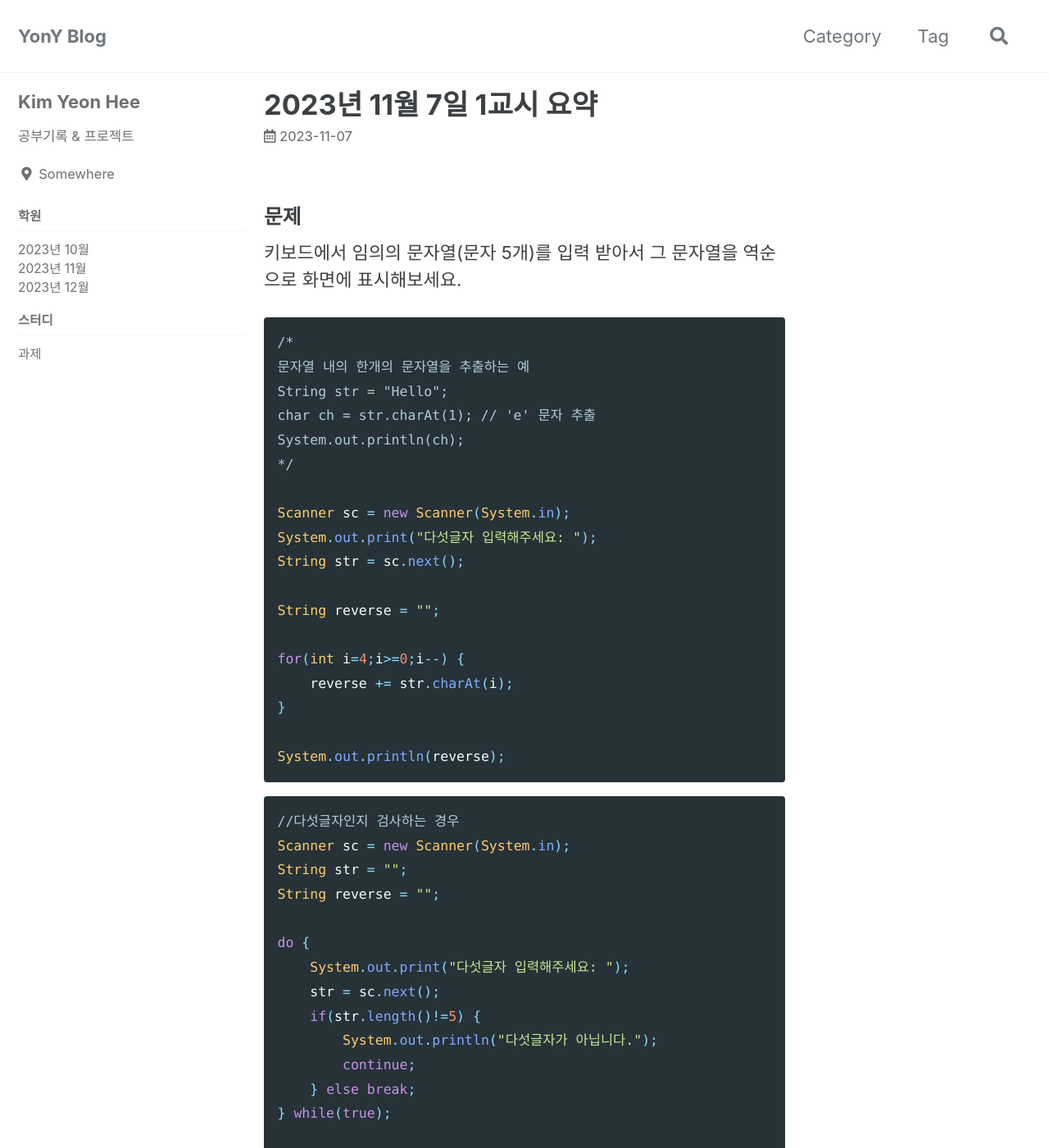
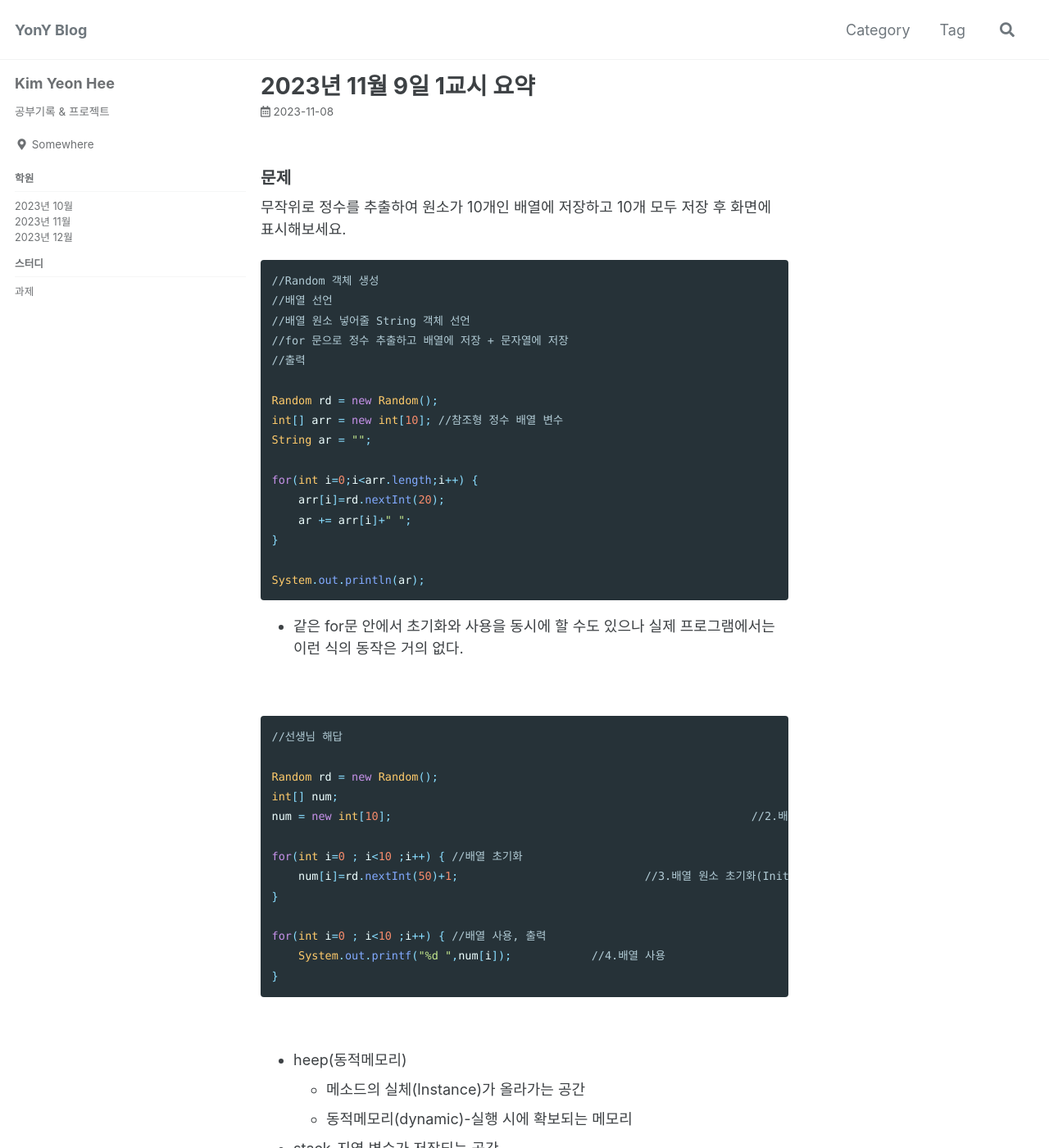
Before and after one commit to YonY-K/YonY-K.github.io, a Jekyll site: the page built from school/2311_school/_posts/2023-11-08/2023-11-08-1period.md, in a window 1280 px wide and 1400 px high. Shown: the whole window at 82% size. Built offline with Jekyll 4.4.1, drawn with Linux system fonts in a browser that asks for light colours; cached includes are drawn as plain includes; some of the changed text lies outside the part shown.

Commit message:
font modify

````diff
--- a/_sass/minimal-mistakes/_reset.scss
+++ b/_sass/minimal-mistakes/_reset.scss
@@ -11,15 +11,15 @@ html {
   font-size: 16px;
 
   @include breakpoint($medium) {
-    font-size: 18px;
+    font-size: 16px;
   }
 
   @include breakpoint($large) {
-    font-size: 20px;
+    font-size: 17px;
   }
 
   @include breakpoint($x-large) {
-    font-size: 22px;
+    font-size: 18px;
   }
 
   -webkit-text-size-adjust: 100%;
--- a/_sass/minimal-mistakes/_search.scss
+++ b/_sass/minimal-mistakes/_search.scss
@@ -68,11 +68,11 @@
     font-size: $type-size-3;
 
     @include breakpoint($large) {
-      font-size: $type-size-2;
+      font-size: $type-size-3;
     }
 
     @include breakpoint($x-large) {
-      font-size: $type-size-1;
+      font-size: $type-size-3;
     }
   }
 
--- /dev/null
+++ b/school/2311_school/_posts/2023-11-08/2023-11-08-1period.md
@@ -0,0 +1,59 @@
+---
+title: "2023년 11월 9일 1교시 요약"
+tag: 231109_school
+---
+
+### 문제
+무작위로 정수를 추출하여 원소가 10개인 배열에 저장하고 10개 모두 저장 후 화면에 표시해보세요.
+
+```java
+//Random 객체 생성
+//배열 선언
+//배열 원소 넣어줄 String 객체 선언
+//for 문으로 정수 추출하고 배열에 저장 + 문자열에 저장
+//출력
+
+Random rd = new Random();
+int[] arr = new int[10]; //참조형 정수 배열 변수
+String ar = "";
+
+for(int i=0;i<arr.length;i++) {
+    arr[i]=rd.nextInt(20);
+    ar += arr[i]+" ";
+}
+
+System.out.println(ar);
+```
+- 같은 for문 안에서 초기화와 사용을 동시에 할 수도 있으나 실제 프로그램에서는 이런 식의 동작은 거의 없다.
+
+<br>
+
+```java
+//선생님 해답
+
+Random rd = new Random();
+int[] num;		   							//1.배열변수 선언(생성)
+num = new int[10]; 							//2.배열 메모리 확보(할당)
+
+for(int i=0 ; i<10 ;i++) { //배열 초기화
+    num[i]=rd.nextInt(50)+1;    			//3.배열 원소 초기화(Initialization)
+}
+
+for(int i=0 ; i<10 ;i++) { //배열 사용, 출력
+    System.out.printf("%d ",num[i]);		//4.배열 사용
+}
+```
+<br>
+
+- heep(동적메모리)
+  - 메소드의 실체(Instance)가 올라가는 공간
+  - 동적메모리(dynamic)-실행 시에 확보되는 메모리
+- stack-지역 변수가 저장되는 공간
+
+<br>
+
+- 객체의 속성과 기능
+  - 속성: 명사, 정보처리 대상이 되는 정보들
+    - ex) 마우스-제조사, 가격, 크기, 색상 등등
+  - 기능: 동사, 객체가 할수있는 동작들
+    - ex) 마우스-스크롤, 클릭 등등
--- /dev/null
+++ b/school/2311_school/_posts/2023-11-08/2023-11-08-2period.md
@@ -0,0 +1,38 @@
+---
+title: "2023년 11월 9일 2교시 요약"
+tag: 231109_school
+---
+
+- stack 자료구조
+  - 먼저 넣은 자료가 나중에 나오는 자료구조(FILO/LIFO)
+
+<br>
+
+- 참조 변수와 참조 객체와의 관계
+  - 참조 변수는 stack 영역에 생성된다. ex)int[] a
+  - 참조 객체는 heap 영역에 생성된다.  ex)new int[3]
+  - 참조 변수에는 참조 객체의 주소가 들어간다.
+  - 참조 변수를 통해 참조 객체에 접근하여 각종 정보와 기능을 사용할 수 있다.
+
+<br>
+
+### 문제
+이전 시간에 사용했던 코드를 조금 변형하여 정수배열의 원소합산을 출력하라
+
+```java
+Random rd = new Random();
+int[] num;
+num = new int[10];
+
+for(int i=0 ; i<10 ;i++) {
+    num[i]=rd.nextInt(50)+1;
+}
+
+int sum=0;
+for(int i=0 ; i<10 ;i++) {
+    //배열원소 합산
+    sum+=num[i];
+}
+
+System.out.println(sum);
+```
````
Also changed, not shown: school/2311_school/_posts/2023-11-08/2023-11-08-3period.md (added, +4 -0 lines), study/homework/_posts/2023-11-08-stringtest.md (added, +29 -0 lines).
